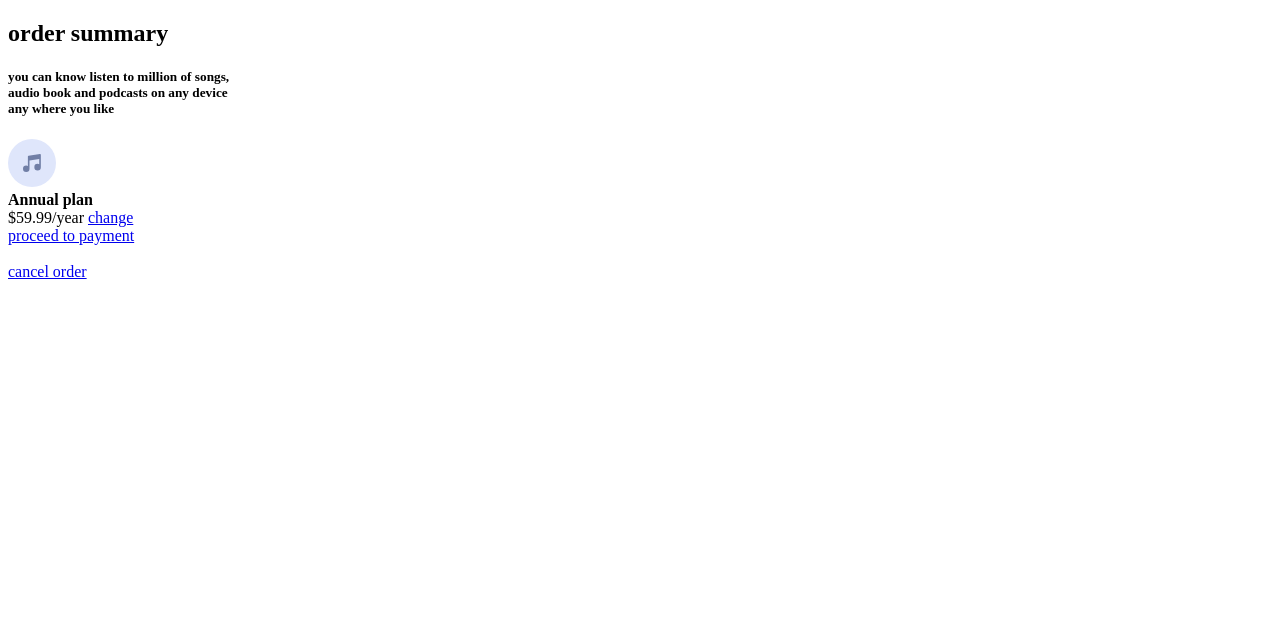
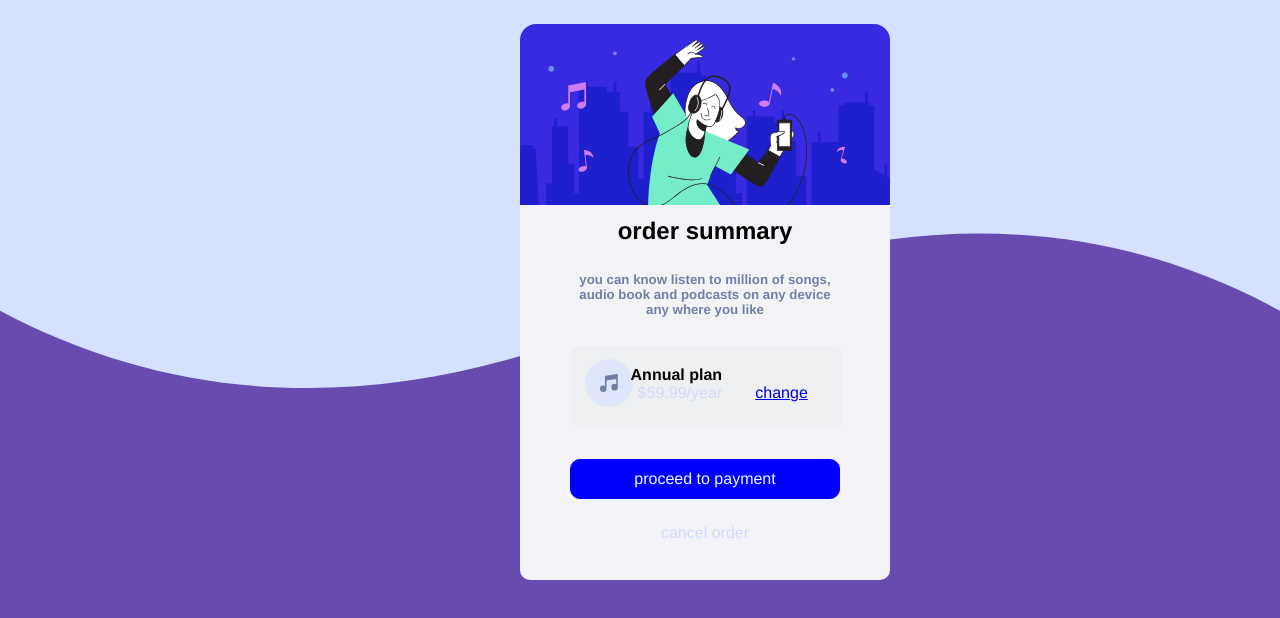
Before and after one commit to Ammarbashirharuna/order, a plain HTML site: page index.html in a window 1280 px wide. Drawn offline with Linux system fonts and the light colour scheme.

Commit message:
add the file

```diff
--- a/index.html
+++ b/index.html
@@ -4,7 +4,7 @@
     <meta charset="UTF-8">
     <meta http-equiv="X-UA-Compatible" content="IE=edge">
     <meta name="viewport" content="width=device-width, initial-scale=1.0">
-    <link rel="stylesheet" href="order.css">
+    <link rel="stylesheet" href="style.css">
     <title>order </title>
 
 </head>
```
